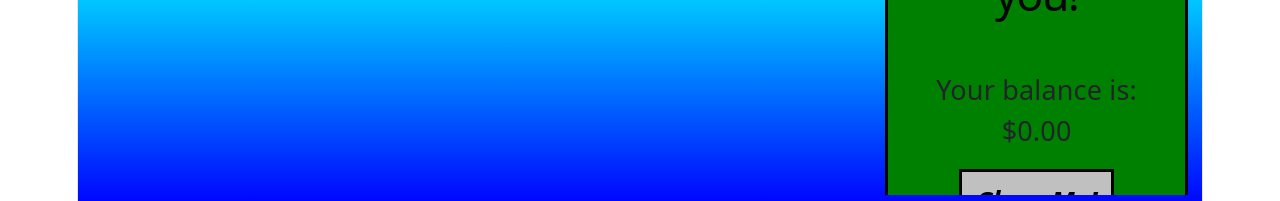
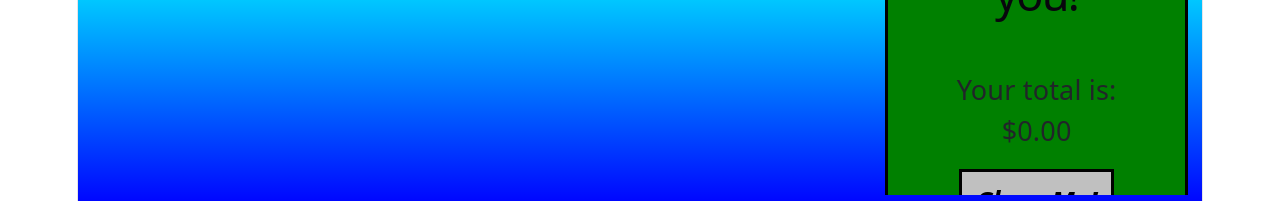
Before and after one commit to JButch-99/react-ip, a React (Vite) app: page / in a window 1280 px wide. Both pictures are taken after a click on the button "Purchase Item". Shown: the part 592-793 px from the top of the page. Built offline with nearby package versions, Linux system fonts and the light colour scheme.

Commit message:
update CartBar.tsx with minor string text change.

```diff
--- a/src/component/CartBar.tsx
+++ b/src/component/CartBar.tsx
@@ -36,7 +36,7 @@ function ListCartItems({cartList, onChangingPounds, onRemoveItem, onClear}:CartB
         {cartList.length === 0 && confirm && (
           <div className="tithe">
             <h1>Thank you!</h1><br/>
-            <p>Your balance is: ${balance}</p>
+            <p>Your total is: ${balance}</p>
             <button onClick={() => setConfirm(false)}>Close Me!</button>
           </div>
         )}
```
